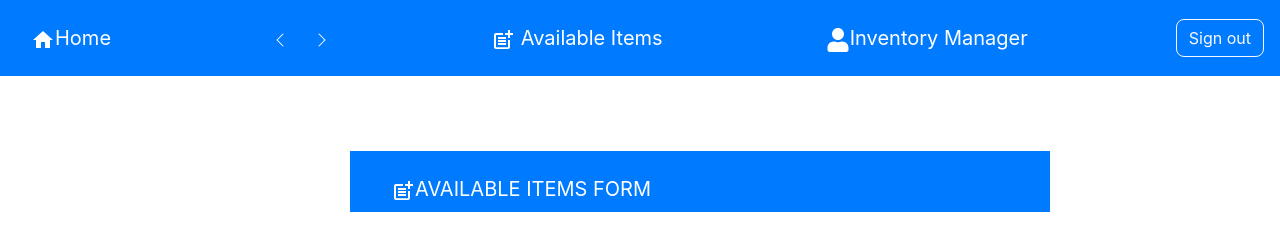
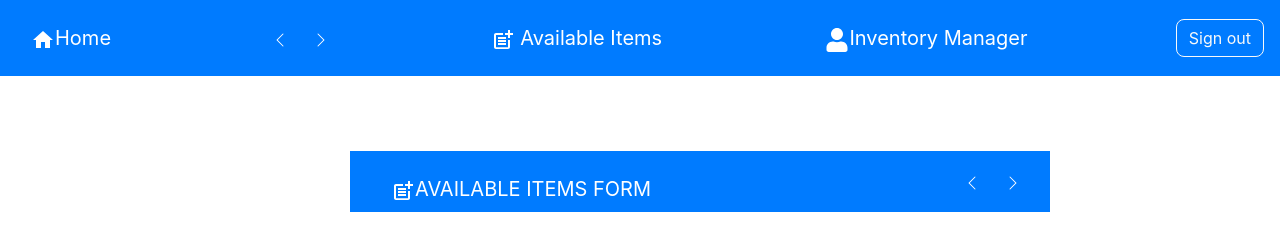
Before and after one commit to Hasitha-Lakshan/Inventory-Management-System-Front-end, an Angular app in the folder V1/: page /AvItems in a window 1280 px wide. Shown: the top 234 px of the page. Built offline with nearby package versions, Linux system fonts and the light colour scheme.

Commit message:
Inventorymanager dash board Part4

```diff
--- a/V1/src/app/av-items/av-items.component.html
+++ b/V1/src/app/av-items/av-items.component.html
@@ -1,6 +1,7 @@
 <div class="navbar bg-primary">
-  <a class="active" href="/"><img src="../../assets/icons/home-24px.svg">Home</a>
-  <div class="btn-group1" role="group" aria-label="">
+  <a class="active"
+  ><img src="../../assets/icons/home-24px.svg">Home</a>
+  <div class="btn-group" role="group" aria-label="">
     <button type="button" class="btn btn-primary" routerLink="" style="column-width:50px"><img src = "..\..\assets\icons\iconfinder_chevron-left_2561358.svg"></button>
     <button type="button" class="btn btn-primary" routerLink="" style="column-width:50px;"><img src = "..\..\assets\icons\iconfinder_chevron-right_2561358.svg"></button>
   </div>
@@ -13,8 +14,11 @@
   <div class="form-group-row"  style="width:700px;">
     <div class="navbar bg-primary">
       <a class="active" style="height:45px;"><img src="../../assets/icons/post_add-24px.svg" style="margin-left:10px;">AVAILABLE ITEMS FORM</a>
-      <a  style="height:45px;"><i class = "fa fa-chevron-left" aria-hidden="true"></i></a>
-      <a class="active" href="" style="height:45px;"><i class = "fa fa-chevron-right" aria-hidden="true"></i></a>
+      <div class="btn-group" role="group" aria-label="">
+        <button type="button" class="btn btn-primary" routerLink="" style="column-width:50px"><img src = "..\..\assets\icons\iconfinder_chevron-left_2561358.svg"></button>
+        <button type="button" class="btn btn-primary" routerLink="./MiItems" style="column-width:50px;"><img src = "..\..\assets\icons\iconfinder_chevron-right_2561358.svg"></button>
+      </div>
+
     </div>
     <br>
     <div class="col-auto" >
--- a/V1/src/app/home/home.component.css
+++ b/V1/src/app/home/home.component.css
@@ -30,10 +30,12 @@
 .btn-group
 {
   border-radius: 0;
-  margin-left: 450px;
+  margin-left: 500px;
+
 }
 
 .btn
 {
   border-radius: 0;
+  text-align: left;
 }
--- a/V1/src/app/home/home.component.html
+++ b/V1/src/app/home/home.component.html
@@ -17,20 +17,20 @@
 
 <div class="btn-group" role="group" aria-label="">
   <button type="button" class="btn btn-primary" style="column-width:30px;"><img src="../../assets/icons/post_add-24px.svg"></button>
-  <button type="button" class="btn btn-primary" style="width:500px">Available Items</button>
+  <button type="button" class="btn btn-primary" style="width:300px">Available Items</button>
   <button type="button" class="btn btn-primary" routerLink="./AvItems" style="text-align:right"><img src = "..\..\assets\icons\iconfinder_chevron-right_2561358.svg"></button>
 </div>
 <br>
 <br>
 <div class="btn-group" role="group" aria-label="">
   <button type="button" class="btn btn-primary" style="column-width:30px;"><img src="../../assets/icons/post_add-24px.svg"></button>
-  <button type="button" class="btn btn-primary" style="width:500px;">Missing Items</button>
-  <button type="button" class="btn btn-primary" routerLink="./AvItems" style="text-align:right"><img src = "..\..\assets\icons\iconfinder_chevron-right_2561358.svg"></button>
+  <button type="button" class="btn btn-primary" style="width:300px;">Missing Items</button>
+  <button type="button" class="btn btn-primary" routerLink="./MiItems" style="text-align:right"><img src = "..\..\assets\icons\iconfinder_chevron-right_2561358.svg"></button>
 </div>
 <br>
 <br>
 <div class="btn-group" role="group" aria-label="">
   <button type="button" class="btn btn-primary" style="column-width:30px;"><img src="../../assets/icons/post_add-24px.svg"></button>
-  <button type="button" class="btn btn-primary" style="width:500px">New Loading</button>
-  <button type="button" class="btn btn-primary" routerLink="./AvItems" style="text-align:right"><img src = "..\..\assets\icons\iconfinder_chevron-right_2561358.svg"></button>
+  <button type="button" class="btn btn-primary" style="width:300px">New Loading</button>
+  <button type="button" class="btn btn-primary" routerLink="./NLoading" style="text-align:right"><img src = "..\..\assets\icons\iconfinder_chevron-right_2561358.svg"></button>
 </div>
--- a/V1/src/app/mi-items/mi-items.component.html
+++ b/V1/src/app/mi-items/mi-items.component.html
@@ -1,5 +1,5 @@
 <div class="navbar bg-primary">
-  <a class="active" href="/"><img src="../../assets/icons/home-24px.svg">Home</a>
+  <a class="active" ><img src="../../assets/icons/home-24px.svg">Home</a>
   <div class="btn-group1" role="group" aria-label="">
     <button type="button" class="btn btn-primary" routerLink="" style="column-width:50px"><img src = "..\..\assets\icons\iconfinder_chevron-left_2561358.svg"></button>
     <button type="button" class="btn btn-primary" routerLink="" style="column-width:50px;"><img src = "..\..\assets\icons\iconfinder_chevron-right_2561358.svg"></button>
@@ -13,8 +13,10 @@
   <div class="form-group-row"  style="width:700px;">
     <div class="navbar bg-primary">
       <a class="active" style="height:45px;"><img src="../../assets/icons/post_add-24px.svg" style="margin-left:10px;">MISSING ITEMS FORM</a>
-      <a  style="height:45px;"><i class = "fa fa-chevron-left" aria-hidden="true"></i></a>
-      <a class="active" href="" style="height:45px;"><i class = "fa fa-chevron-right" aria-hidden="true"></i></a>
+      <div class="btn-group1" role="group" aria-label="">
+        <button type="button" class="btn btn-primary" routerLink="./AvItems" style="column-width:50px;"><img src = "..\..\assets\icons\iconfinder_chevron-left_2561358.svg"></button>
+        <button type="button" class="btn btn-primary" routerLink="./NLoading" style="column-width:50px;"><img src = "..\..\assets\icons\iconfinder_chevron-right_2561358.svg"></button>
+      </div>
     </div>
     <br>
     <div class="col-auto" >
--- a/V1/src/app/nloading/nloading.component.html
+++ b/V1/src/app/nloading/nloading.component.html
@@ -1,5 +1,5 @@
 <div class="navbar bg-primary">
-  <a class="active" href="/"><img src="../../assets/icons/home-24px.svg">Home</a>
+  <a class="active"><img src="../../assets/icons/home-24px.svg">Home</a>
   <div class="btn-group1" role="group" aria-label="">
     <button type="button" class="btn btn-primary" routerLink="" style="column-width:50px"><img src = "..\..\assets\icons\iconfinder_chevron-left_2561358.svg"></button>
     <button type="button" class="btn btn-primary" routerLink="" style="column-width:50px;"><img src = "..\..\assets\icons\iconfinder_chevron-right_2561358.svg"></button>
@@ -13,9 +13,11 @@
   <div class="form-group-row"  style="width:700px;">
     <div class="navbar bg-primary">
       <a class="active" style="height:45px;"><img src="../../assets/icons/post_add-24px.svg" style="margin-left:10px;">NEW LOADING ITEMS FORM</a>
-      <a  style="height:45px;"><i class = "fa fa-chevron-left" aria-hidden="true"></i></a>
-      <a class="active" href="" style="height:45px;"><i class = "fa fa-chevron-right" aria-hidden="true"></i></a>
-    </div>
+      <div class="btn-group1" role="group" aria-label="">
+        <button type="button" class="btn btn-primary" routerLink="./MiItems" ><img src = "..\..\assets\icons\iconfinder_chevron-left_2561358.svg"></button>
+        <button type="button" class="btn btn-primary" routerLink="" ><img src = "..\..\assets\icons\iconfinder_chevron-right_2561358.svg"></button>
+      </div>
+      </div>
     <br>
     <div class="col-auto" >
       <label class="sr-only " for="inlineFormInputGroup" style="color:#007bff">Required Field</label>
```
